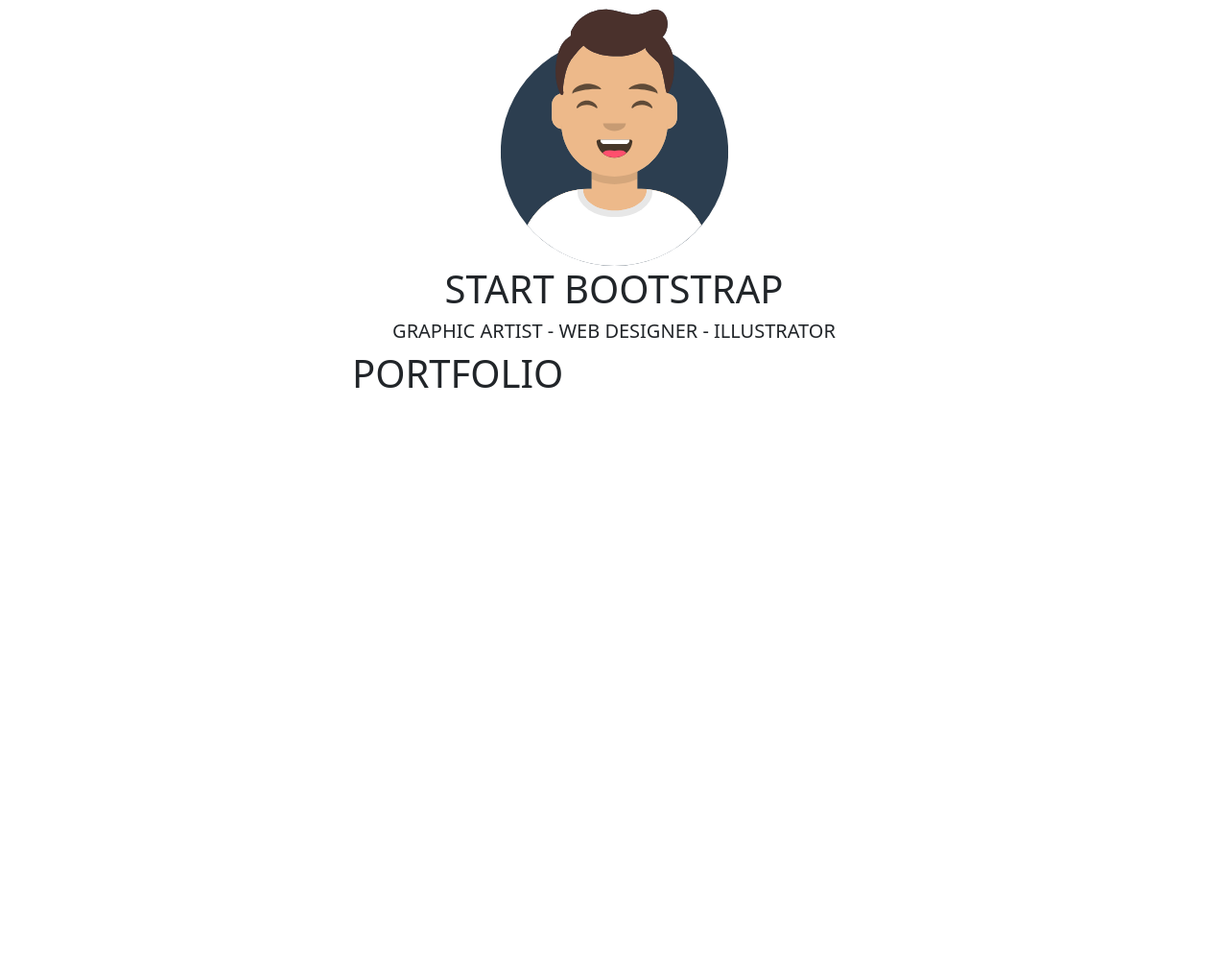
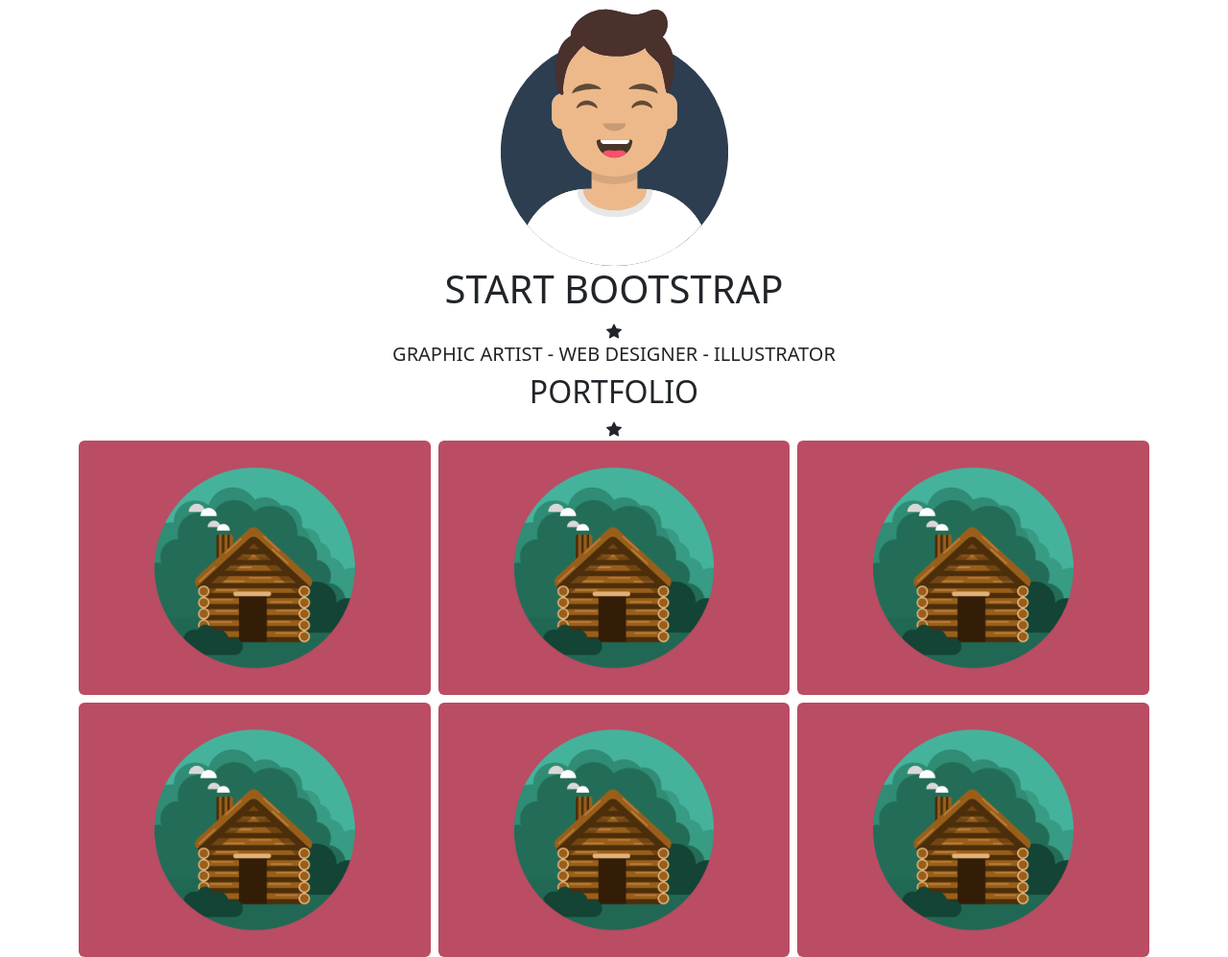
Before and after one commit to pyroYV/html-css-bootstrap-freelancer, a plain HTML site: page index.html in a window 1280 px wide. Shown: the whole page at 96% size. Before the commit the page ends 800 px from the top, so only its background shows below. Drawn offline with nearby package versions, Linux system fonts and the light colour scheme.

Commit message:
sezione 2 funzionante

```diff
--- a/index.html
+++ b/index.html
@@ -6,6 +6,7 @@
     <meta http-equiv="X-UA-Compatible" content="IE=edge">
     <meta name="viewport" content="width=device-width, initial-scale=1.0">
     <link rel="stylesheet" href="https://cdn.jsdelivr.net/npm/bootstrap@5.2.0-beta1/dist/css/bootstrap.min.css">
+    <link rel="stylesheet" href="https://cdn.jsdelivr.net/npm/bootstrap-icons@1.8.3/font/bootstrap-icons.css">
     <link rel="stylesheet" href="style.css">
     <title>Document</title>
 </head>
@@ -18,8 +19,8 @@
         <section>
             <div class="container">
                 <div class="row justify-content-center">
-                    <div class="col-7 col-sm-5 col-lg-3 text-center">
-                        <img clas="img-fluid" src="./img/avatar.svg" alt="">
+                    <div class="col-7 col-sm-6 col-lg-3 text-center">
+                        <img class="img-fluid" src="./img/avatar.svg" alt="">
                     </div>
                 </div>
                 <div class="row text-center justify-content-center">
@@ -41,11 +42,32 @@
 
         </section>
 
-        <section>
+        <section class="">
             <div class="container">
                 <div class="row justify-content-center">
-                    <div class="col-6">
-                        <h1>PORTFOLIO</h1>
+                    <div class="col-6 text-center">
+                        <h2>PORTFOLIO</h2>
+                        <i class="bi bi-star-fill"></i>
+                    </div>
+                </div>
+                <div class="row justify-content-center g-2">
+                    <div class="col-12 col-sm-6 col-lg-4">
+                        <img class="img-fluid rounded" src="./img/cabin.png" alt="">
+                    </div>
+                    <div class="col-12 col-sm-6 col-lg-4">
+                        <img class="img-fluid rounded" src="./img/cabin.png" alt="">
+                    </div>
+                    <div class="col-12 col-sm-6 col-lg-4">
+                        <img class="img-fluid rounded" src="./img/cabin.png" alt="">
+                    </div>
+                    <div class="col-12 col-sm-6 col-lg-4">
+                        <img class="img-fluid rounded" src="./img/cabin.png" alt="">
+                    </div>
+                    <div class="col-12 col-sm-6 col-lg-4">
+                        <img class="img-fluid rounded" src="./img/cabin.png" alt="">
+                    </div>
+                    <div class="col-12 col-sm-6 col-lg-4">
+                        <img class="img-fluid rounded" src="./img/cabin.png" alt="">
                     </div>
                 </div>
             </div>
```
